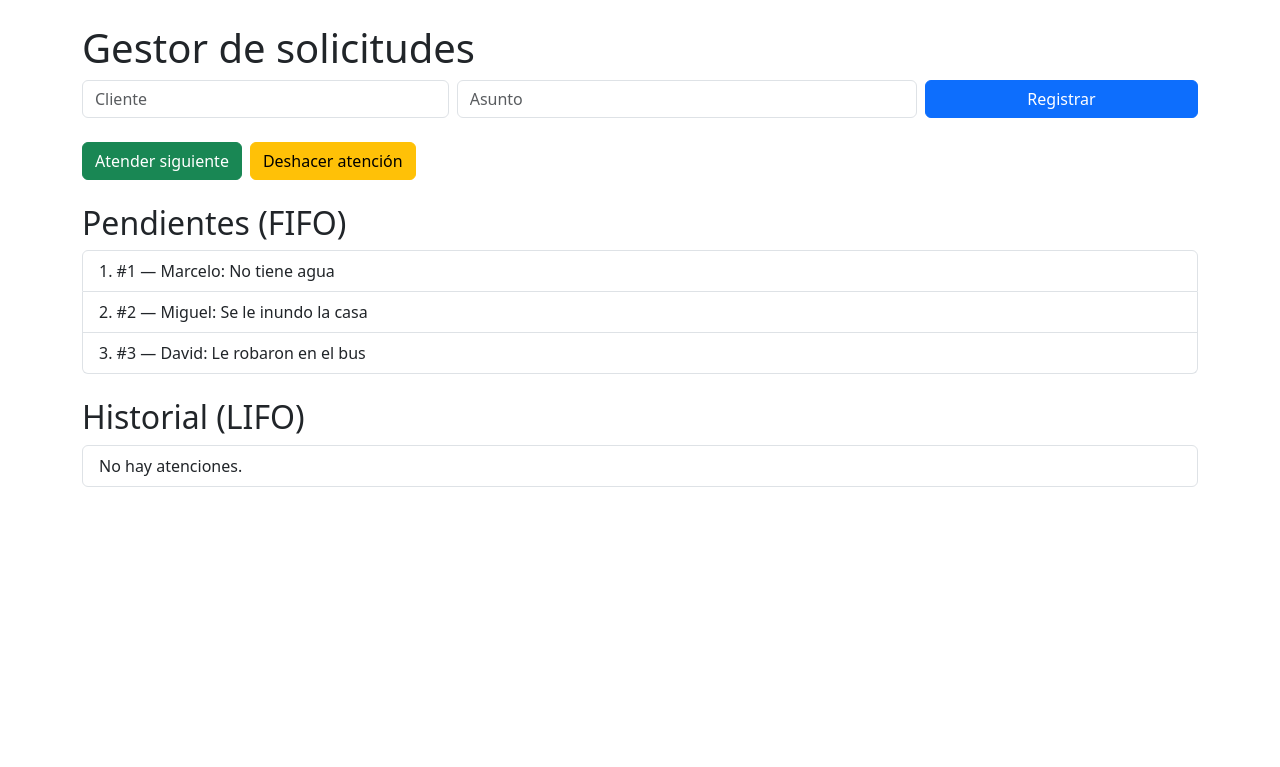
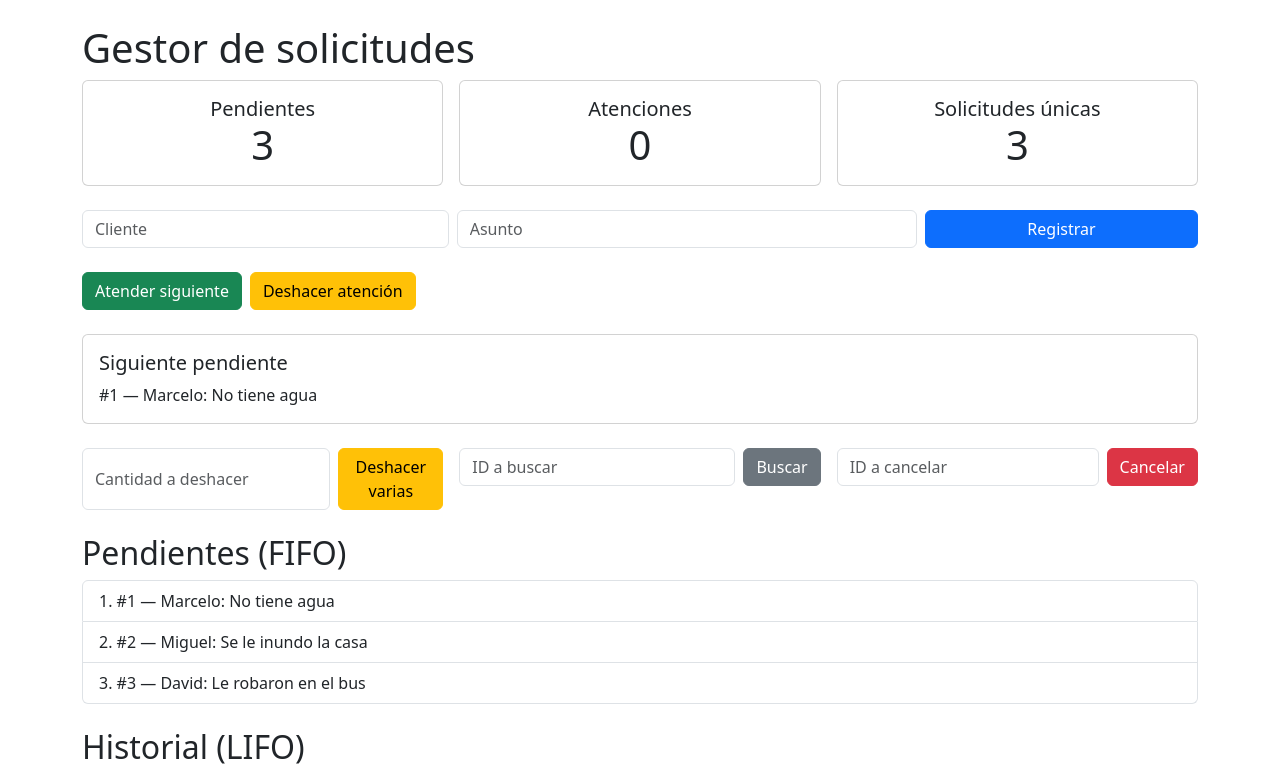
Before and after one commit to magvegacruz-hue/repoSemana9viernes, a Flask app: page / in a window 1280 px wide. Shown: the top 767 px of the page. Before the commit the page ends 487 px from the top, so only its background shows below. Run offline with Flask 3, Linux system fonts and the light colour scheme.

Commit message:
Version mejorada con ayuda de IA

```diff
--- a/app.py
+++ b/app.py
@@ -1,37 +1,121 @@
 from flask import Flask, render_template, request, redirect, url_for
 import logica
+
 
 app = Flask(__name__)
 
 
 @app.get("/")
 def inicio():
+    siguiente = logica.consultar_siguiente()
+    pendientes, atendidas, total_unicas = logica.obtener_estadisticas()
+
     return render_template(
         "index.html",
         pendientes=logica.cola_pendientes,
-        historial=logica.pila_historial
+        historial=logica.pila_historial,
+        siguiente=siguiente,
+        cantidad_pendientes=pendientes,
+        cantidad_atendidas=atendidas,
+        total_unicas=total_unicas,
+        mensaje=request.args.get("mensaje", "")
     )
 
 
 @app.post("/registrar")
 def registrar():
-    logica.registrar_solicitud(
-        request.form.get("cliente", ""),
-        request.form.get("asunto", "")
-    )
-    return redirect(url_for("inicio"))
+    cliente = request.form.get("cliente", "")
+    asunto = request.form.get("asunto", "")
+
+    resultado = logica.registrar_solicitud(cliente, asunto)
+
+    if resultado is None:
+        mensaje = "No se registró: datos inválidos o la solicitud ya está pendiente."
+    else:
+        mensaje = "Solicitud registrada correctamente."
+
+    return redirect(url_for("inicio", mensaje=mensaje))
 
 
 @app.post("/atender")
 def atender():
-    logica.atender_siguiente()
-    return redirect(url_for("inicio"))
+    resultado = logica.atender_siguiente()
+
+    if resultado is None:
+        mensaje = "No hay solicitudes pendientes."
+    else:
+        mensaje = "Se atendió la solicitud de " + resultado["cliente"] + "."
+
+    return redirect(url_for("inicio", mensaje=mensaje))
 
 
 @app.post("/deshacer")
 def deshacer():
-    logica.deshacer_ultima_atencion()
-    return redirect(url_for("inicio"))
+    resultado = logica.deshacer_ultima_atencion()
+
+    if resultado is None:
+        mensaje = "No hay atenciones para deshacer."
+    else:
+        mensaje = "Se restauró la solicitud de " + resultado["cliente"] + "."
+
+    return redirect(url_for("inicio", mensaje=mensaje))
+
+
+@app.post("/deshacer_varias")
+def deshacer_varias():
+    texto_cantidad = request.form.get("cantidad", "").strip()
+
+    if not texto_cantidad.isdigit():
+        mensaje = "Debes digitar un número entero positivo."
+    else:
+        cantidad = int(texto_cantidad)
+
+        if cantidad <= 0:
+            mensaje = "La cantidad debe ser mayor que cero."
+        else:
+            recuperadas = logica.deshacer_varias(cantidad)
+            mensaje = "Se recuperaron " + str(recuperadas) + " solicitud(es)."
+
+    return redirect(url_for("inicio", mensaje=mensaje))
+
+
+@app.post("/buscar")
+def buscar():
+    texto_id = request.form.get("id_solicitud", "").strip()
+
+    if not texto_id.isdigit():
+        mensaje = "Debes digitar un ID numérico."
+        return redirect(url_for("inicio", mensaje=mensaje))
+
+    id_solicitud = int(texto_id)
+    resultado = logica.buscar_solicitud(id_solicitud)
+
+    if resultado is None:
+        mensaje = "No se encontró la solicitud con ID " + texto_id + "."
+    else:
+        solicitud, ubicacion = resultado
+        mensaje = "Solicitud encontrada en " + ubicacion + ": " + solicitud["cliente"] + " - " + solicitud["asunto"]
+
+    return redirect(url_for("inicio", mensaje=mensaje))
+
+
+@app.post("/cancelar")
+def cancelar():
+    texto_id = request.form.get("id_solicitud", "").strip()
+
+    if not texto_id.isdigit():
+        mensaje = "Debes digitar un ID numérico."
+        return redirect(url_for("inicio", mensaje=mensaje))
+
+    id_solicitud = int(texto_id)
+    resultado = logica.cancelar_pendiente(id_solicitud)
+
+    if resultado is None:
+        mensaje = "No se puede cancelar: la solicitud no está pendiente."
+    else:
+        mensaje = "Se canceló la solicitud de " + resultado["cliente"] + "."
+
+    return redirect(url_for("inicio", mensaje=mensaje))
 
 
 if __name__ == "__main__":
--- a/templates/index.html
+++ b/templates/index.html
@@ -8,21 +8,88 @@
 </head>
 <body class="container py-4">
   <h1>Gestor de solicitudes</h1>
+
+  {% if mensaje %}
+    <div class="alert alert-info">{{ mensaje }}</div>
+  {% endif %}
+
+  <div class="row g-3 mb-4">
+    <div class="col-md-4">
+      <div class="card text-center">
+        <div class="card-body">
+          <h5 class="card-title mb-0">Pendientes</h5>
+          <p class="display-6 mb-0">{{ cantidad_pendientes }}</p>
+        </div>
+      </div>
+    </div>
+    <div class="col-md-4">
+      <div class="card text-center">
+        <div class="card-body">
+          <h5 class="card-title mb-0">Atenciones</h5>
+          <p class="display-6 mb-0">{{ cantidad_atendidas }}</p>
+        </div>
+      </div>
+    </div>
+    <div class="col-md-4">
+      <div class="card text-center">
+        <div class="card-body">
+          <h5 class="card-title mb-0">Solicitudes únicas</h5>
+          <p class="display-6 mb-0">{{ total_unicas }}</p>
+        </div>
+      </div>
+    </div>
+  </div>
+
   <form method="post" action="{{ url_for('registrar') }}" class="row g-2 mb-4">
     <div class="col-md-4"><input name="cliente" class="form-control" placeholder="Cliente" required></div>
     <div class="col-md-5"><input name="asunto" class="form-control" placeholder="Asunto" required></div>
     <div class="col-md-3"><button class="btn btn-primary w-100">Registrar</button></div>
   </form>
+
   <div class="d-flex gap-2 mb-4">
     <form method="post" action="{{ url_for('atender') }}"><button class="btn btn-success">Atender siguiente</button></form>
     <form method="post" action="{{ url_for('deshacer') }}"><button class="btn btn-warning">Deshacer atención</button></form>
   </div>
+
+  <div class="card mb-4">
+    <div class="card-body">
+      <h5 class="card-title">Siguiente pendiente</h5>
+      {% if siguiente %}
+        <p class="mb-0">#{{ siguiente.id }} — {{ siguiente.cliente }}: {{ siguiente.asunto }}</p>
+      {% else %}
+        <p class="mb-0">No hay solicitudes pendientes.</p>
+      {% endif %}
+    </div>
+  </div>
+
+  <div class="row g-3 mb-4">
+    <div class="col-md-4">
+      <form method="post" action="{{ url_for('deshacer_varias') }}" class="d-flex gap-2">
+        <input type="number" name="cantidad" class="form-control" min="1" placeholder="Cantidad a deshacer" required>
+        <button class="btn btn-warning">Deshacer varias</button>
+      </form>
+    </div>
+    <div class="col-md-4">
+      <form method="post" action="{{ url_for('buscar') }}" class="d-flex gap-2">
+        <input type="number" name="id_solicitud" class="form-control" min="1" placeholder="ID a buscar" required>
+        <button class="btn btn-secondary">Buscar</button>
+      </form>
+    </div>
+    <div class="col-md-4">
+      <form method="post" action="{{ url_for('cancelar') }}" class="d-flex gap-2">
+        <input type="number" name="id_solicitud" class="form-control" min="1" placeholder="ID a cancelar" required>
+        <button class="btn btn-danger">Cancelar</button>
+      </form>
+    </div>
+  </div>
+
   <h2>Pendientes (FIFO)</h2>
   <ol class="list-group list-group-numbered mb-4">
     {% for item in pendientes %}
       <li class="list-group-item">#{{ item.id }} — {{ item.cliente }}: {{ item.asunto }}</li>
     {% else %}<li class="list-group-item">No hay pendientes.</li>{% endfor %}
   </ol>
+
   <h2>Historial (LIFO)</h2>
   <ul class="list-group">
     {% for item in historial|reverse %}
```
Also changed, not shown: logica.py (+0 -7 lines).
